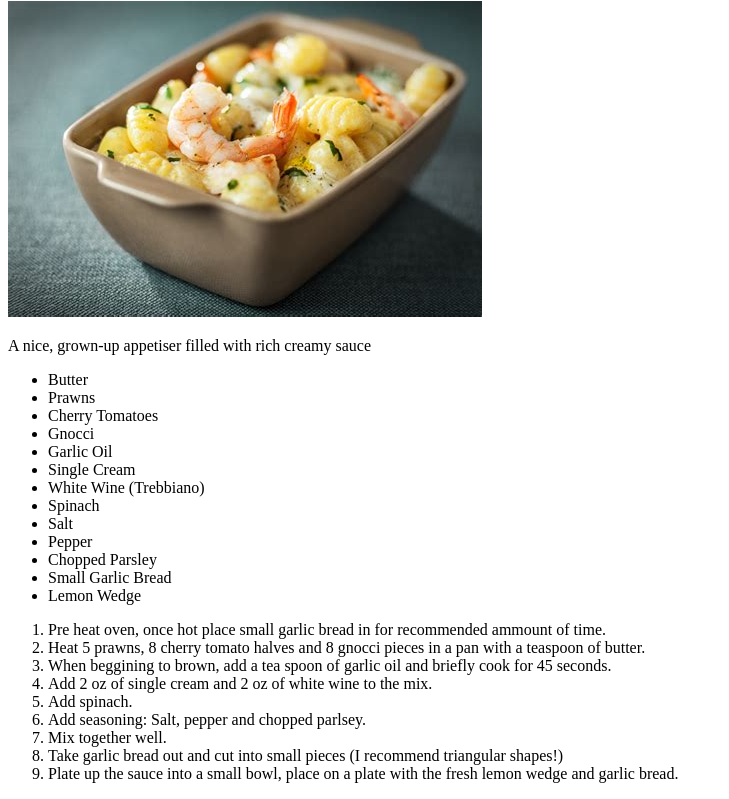
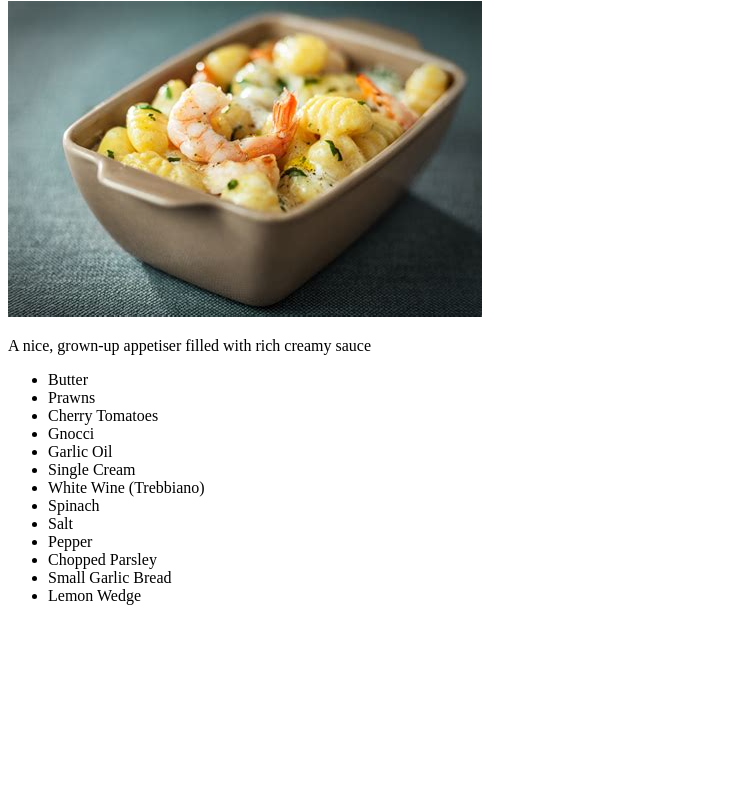
Before and after one commit to dra-gon-del/odin-recipes, a plain HTML site: page recipes/prawn-gnocci-starter.html in a window 1280 px wide. Shown: the part 79-878 px from the top of the page, without its empty margins (0-729 px from the left). After the commit the page ends 800 px from the top, so only its background shows below. Drawn offline with Linux system fonts and the light colour scheme.

```diff
--- a/recipes/prawn-gnocci-starter.html
+++ b/recipes/prawn-gnocci-starter.html
@@ -25,16 +25,5 @@
             <li>Small Garlic Bread</li>
             <li>Lemon Wedge</li>
         </ul>
-        <ol>
-            <li>Pre heat oven, once hot place small garlic bread in for recommended ammount of time.</li>
-            <li>Heat 5 prawns, 8 cherry tomato halves and 8 gnocci pieces in a pan with a teaspoon of butter.</li>
-            <li>When beggining to brown, add a tea spoon of garlic oil and briefly cook for 45 seconds.</li>
-            <li>Add 2 oz of single cream and 2 oz of white wine to the mix.</li>
-            <li>Add spinach.</li>
-            <li>Add seasoning: Salt, pepper and chopped parlsey.</li>
-            <li>Mix together well.</li>
-            <li>Take garlic bread out and cut into small pieces (I recommend triangular shapes!)</li>
-            <li>Plate up the sauce into a small bowl, place on a plate with the fresh lemon wedge and garlic bread.</li>
-        </ol>
     </body>
 </html>
```
